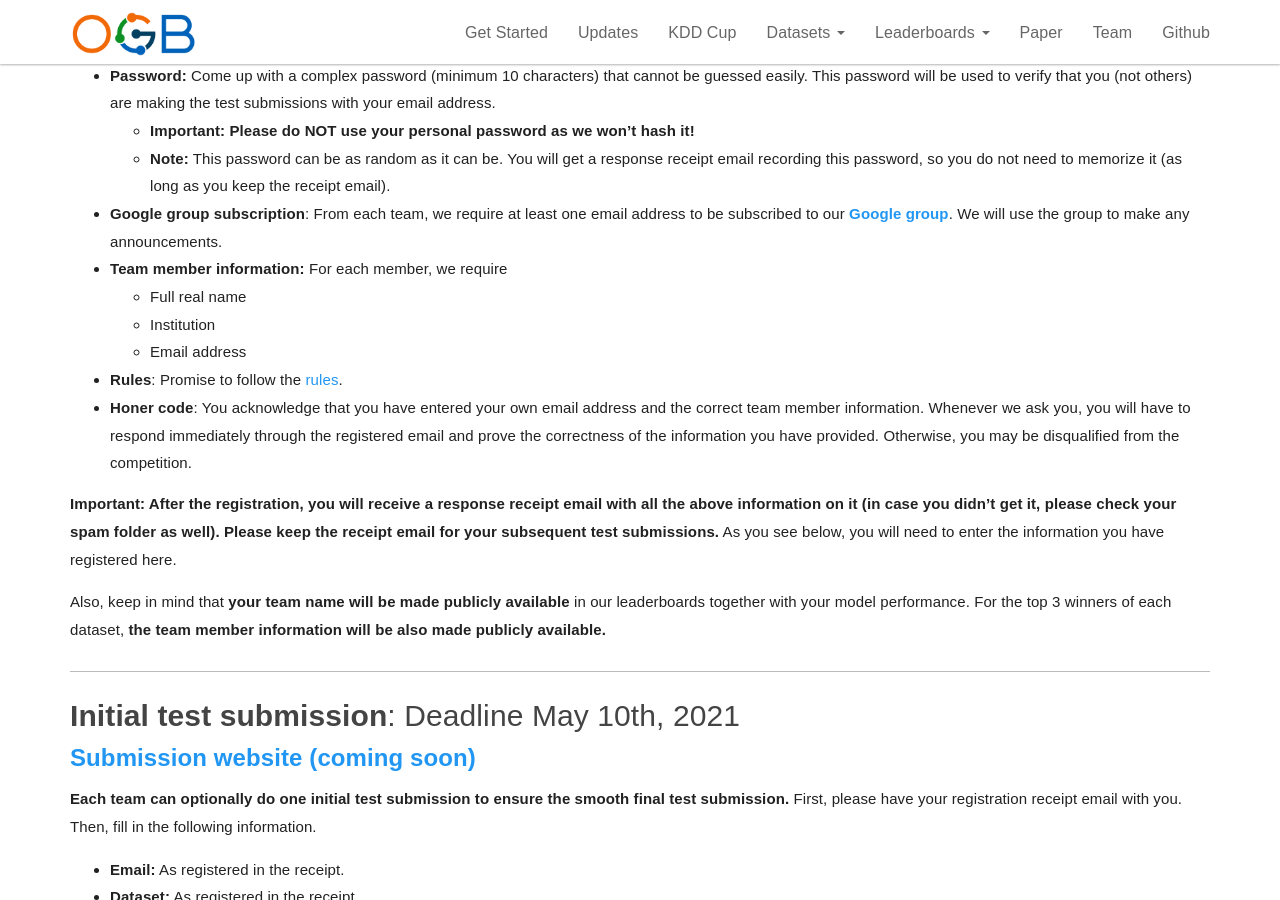
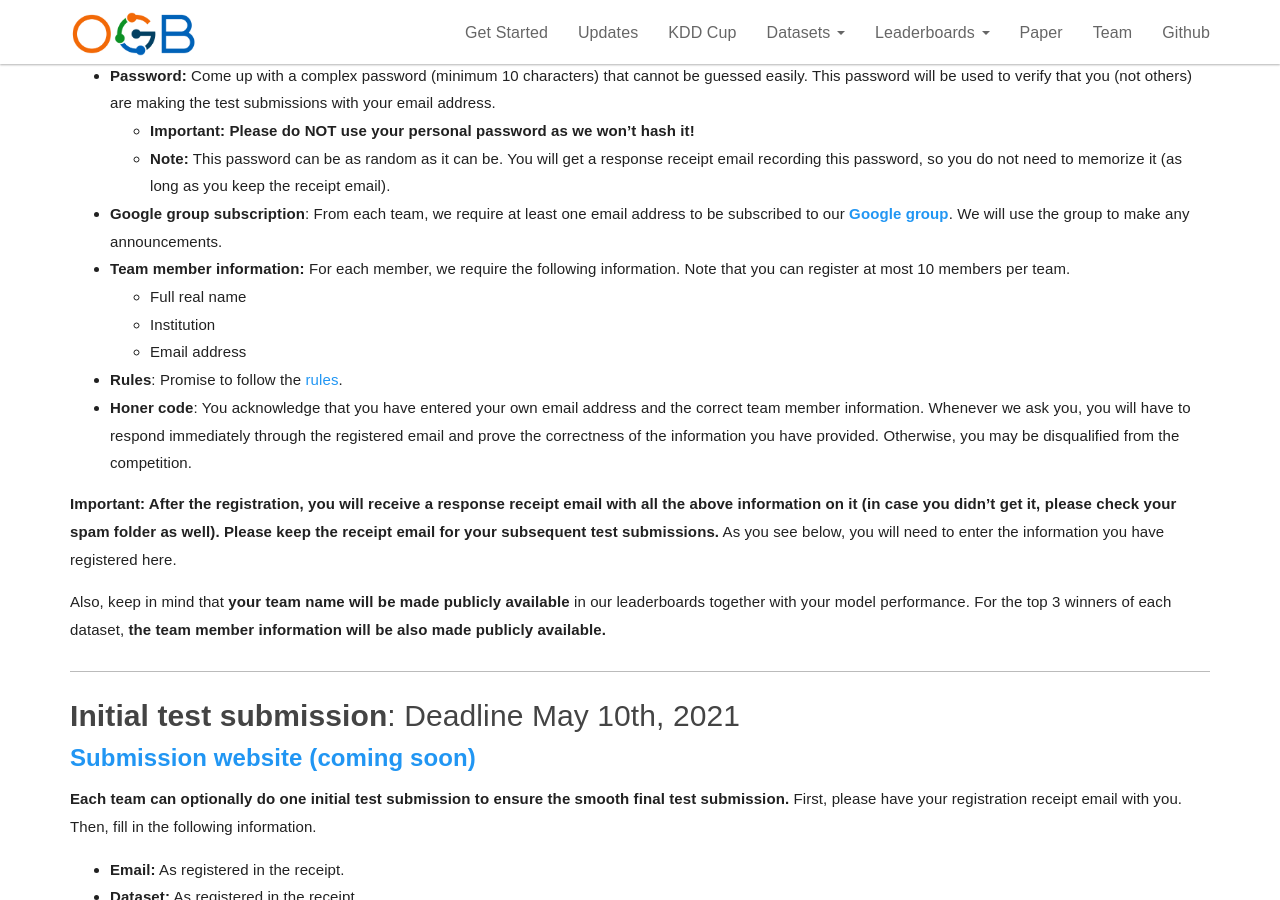
Before and after one commit to snap-stanford/ogb-web, a Jekyll site: the page built from _docs/kddcup2021/participate.md, in a window 1280 px wide and 900 px high, scrolled down 735 px. Built offline with Jekyll 4.4.1, drawn with Linux system fonts in a browser that asks for light colours.

Commit message:
futher clarify team member

```diff
--- a/_docs/kddcup2021/participate.md
+++ b/_docs/kddcup2021/participate.md
@@ -26,7 +26,7 @@ In the Google form, you will need to fill in the following information.
     - **Important: Please do NOT use your personal password as we won't hash it!**
     - **Note:** This password can be as random as it can be. You will get a response receipt email recording this password, so you do not need to memorize it (as long as you keep the receipt email).
 - **Google group subscription**: From each team, we require at least one email address to be subscribed to our **[Google group](https://groups.google.com/g/open-graph-benchmark)**. We will use the group to make any announcements.
-- **Team member information:** For each member, we require
+- **Team member information:** For each member, we require the following information. Note that you can register at most 10 members per team.
     - Full real name
     - Institution
     - Email address
```
